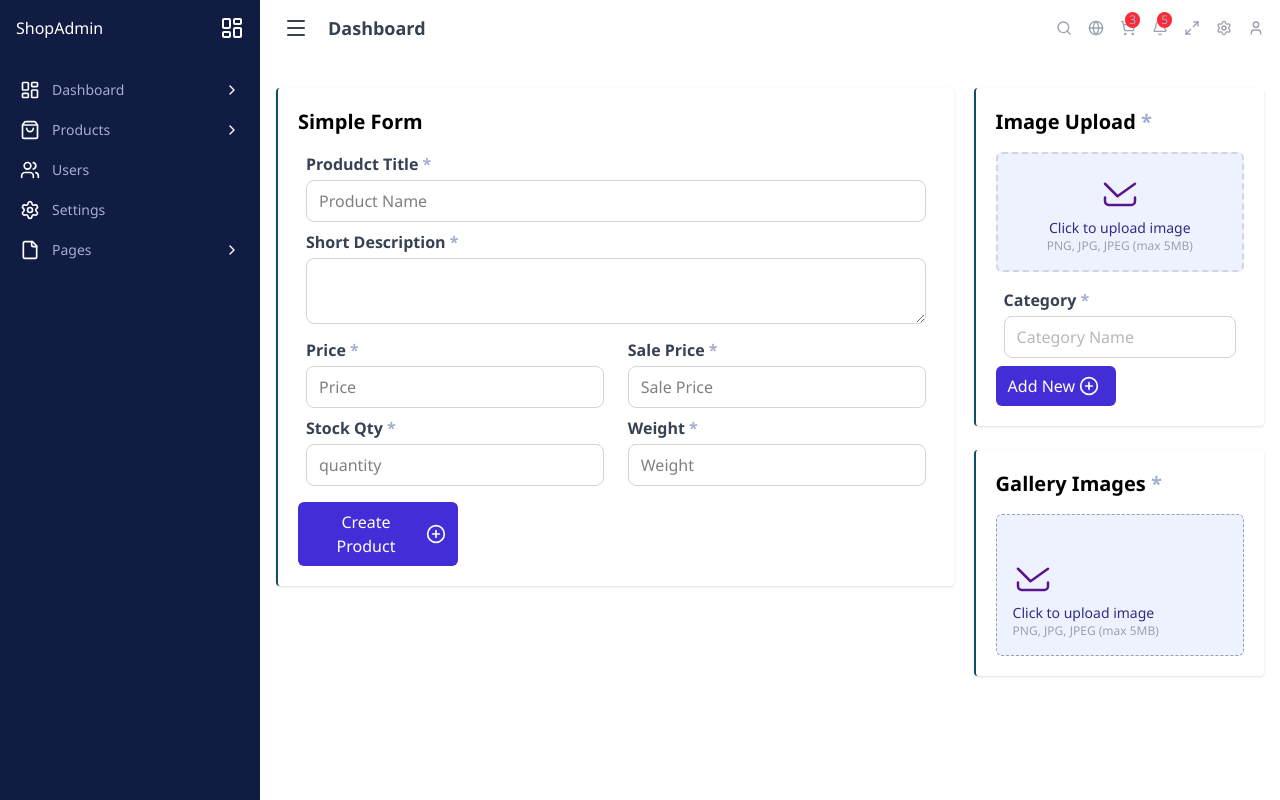
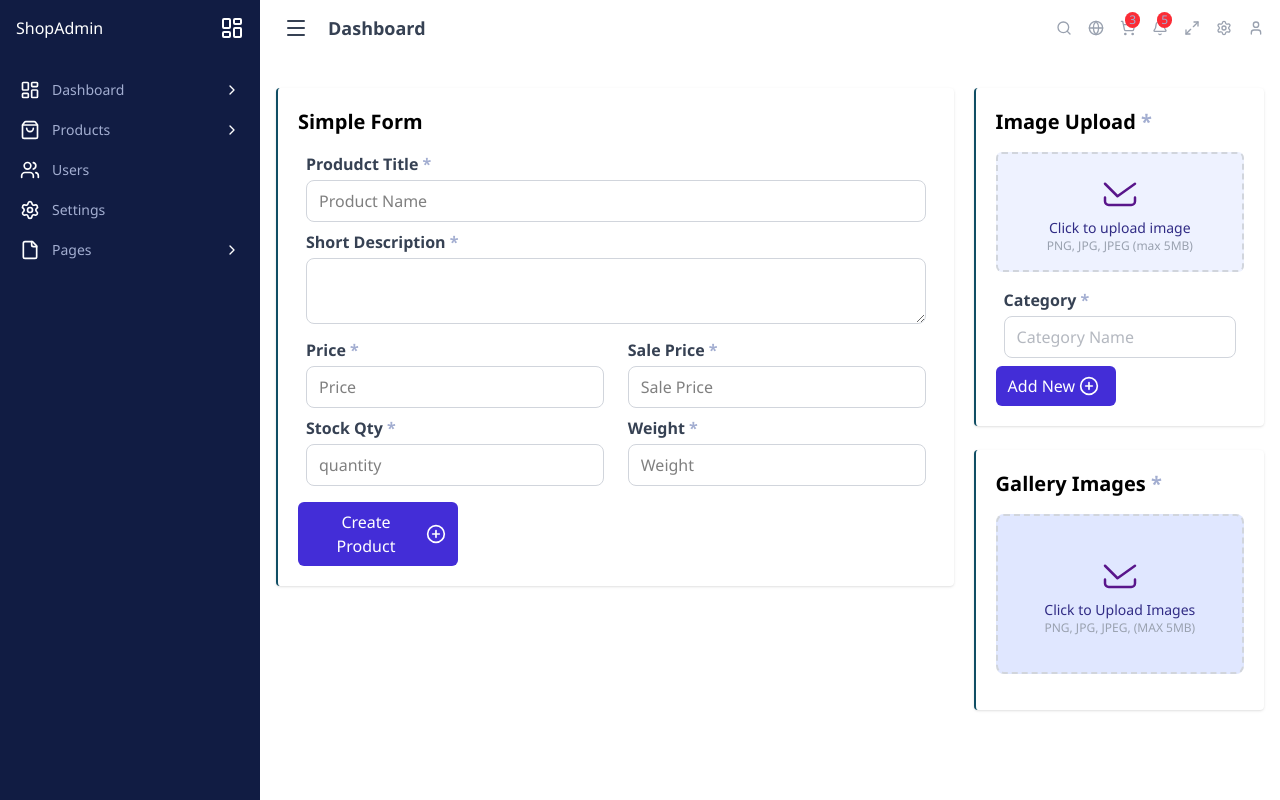
Before and after one commit to jakariya-ahmed/react-admin, a React app: page /admin/add-product in a window 1280 px wide. Built offline with nearby package versions, Linux system fonts and the light colour scheme; the HTML template or start-up script is replaced by a standard one.

Commit message:
re-practise image & gallery image

```diff
--- a/src/component/product/GalleryImages.jsx
+++ b/src/component/product/GalleryImages.jsx
@@ -2,24 +2,22 @@ import { X } from "lucide-react";
 import { useState } from "react";
 
 export default function GalleryImages() {
-
   const [gallery, setGallery] = useState([]);
 
-    // Handle Gallery Chnages
   const handleGalleryChange = (e) => {
     const files = Array.from(e.target.files);
     const newImgs = files.map((file) => ({
       file,
       preview: URL.createObjectURL(file),
-            id: Math.random().toString(36).substr(2, 9),
+      id: Math.random().toString(30).substr(1,9),
     }));
     setGallery((prev) => [...prev, ...newImgs]);
   }
 
-    // Handle Remove Images
+  // Handle remove images
   const handleRemove = (id) => {
     setGallery((prev) => prev.filter((img) => img.id !== id));
-    };
+  }
 
 
     return (
@@ -28,13 +26,8 @@ export default function GalleryImages() {
 
             {/* Upload Images  */}
 
-            <div className="fex items-center justify-center fex-col border-1 border-dashed border-gray-400 bg-indigo-50 hover:bg-indigo-100 transition-all duration-150 rounded-md p-4">
-                <div>
-                    <input type="file" name="images/*" multiple
-                onChange={handleGalleryChange}
-                className="h-full w-full inset-0 opacity-0 cursor-pointer" />
-                </div>
-                <div>
+      <label className="cursor-pointer flex flex-col items-center justify-center w-full h-40 border-2 border-dashed border-gray-300 rounded-lg bg-indigo-100 trasition-all duration-150">
+        <div className="flex flex-col items-center text-gray-500">
             <svg
               xmlns="http://www.w3.org/2000/svg"
               className="h-10 w-10 mb-2 text-purple-900"
@@ -49,36 +42,24 @@ export default function GalleryImages() {
                 d="M3 16.5v2.25A2.25 2.25 0 005.25 21h13.5A2.25 2.25 0 0021 18.75V16.5M3 8.25l7.5 7.5L21 8.25"
               />
             </svg>
-                    <p className="text-sm font-medium text-indigo-900">
-                    Click to upload image
-                    </p>
-                    <p className="text-xs text-gray-400">PNG, JPG, JPEG (max 5MB)</p>
+            <p className="text-sm font-medium text-indigo-900"> Click to Upload Images </p>
+            <p className="text-xs text-gray-400">PNG, JPG, JPEG, (MAX 5MB)</p>
         </div>
-            </div>
-
-            {/* Images Preview  */}
-            {gallery.length > 0 && (
+        <input type="file" accept="image/*" multiple className="hidden" onChange={handleGalleryChange}/>
+      </label>
+      {/* Preview Images  */}
       <div className="mt-4 grid grid-cols-2 sm:grid-cols-3 md:grid-cols-4 gap-3">
         {gallery.map((img) => (
-            <div
-              key={img.id}
-              className="relative group rounded-lg overflow-hidden border border-gray-300"
-            >
-              <img
-                src={img.preview}
-                alt="preview"
-                className="w-full"
-              />
+          <div key={img.id} className="relative group rounded-lg overflow-hidden border border-gray-300">
+              <img src={img.preview} alt="preview" className="w-full" />
+              {/* remove icon  */}
               <button
                 onClick={() => handleRemove(img.id)}
                 className="absolute top-1 right-1 bg-red-600 text-white rounded-full p-1 opacity-0 group-hover:opacity-100 transition cursor-pointer"
-              >
-                <X size={16} />
-              </button>
+              ><X size={16} /></button>
           </div>
         ))}
       </div>
-            )}
 
         </div>
     );
```
Lines whose indentation alone changed are shown as unchanged.
